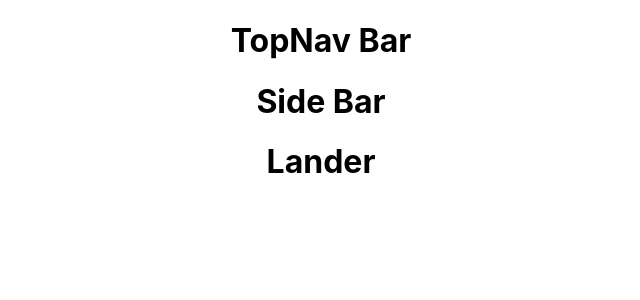
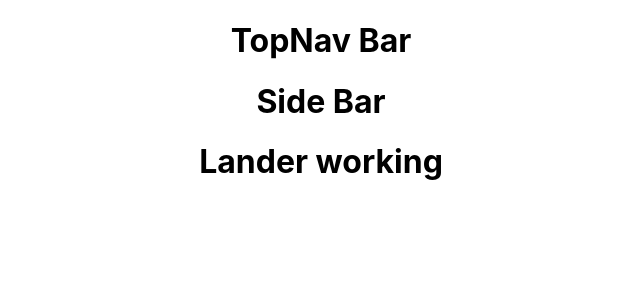
Before and after one commit to Food-Delivery-App/Client, a React (Create React App) app: page / in a window 1280 px wide. Shown: the top 300 px of the page, without its empty margins (319-959 px from the left). Built offline with nearby package versions, Linux system fonts and the light colour scheme.

Commit message:
commit venkat

```diff
--- a/src/Components/lander/lander.jsx
+++ b/src/Components/lander/lander.jsx
@@ -2,7 +2,7 @@ import React from 'react';
 
 function  Lander() {
     return(
-        <h1>Lander</h1>
+        <h1>Lander working</h1>
     )
 }
 
```
